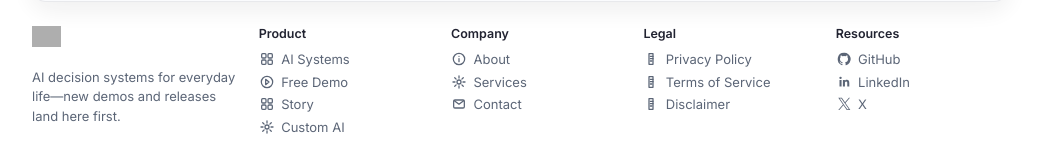
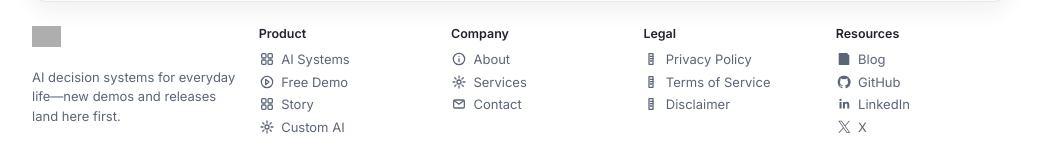
Before and after one commit to xingaiapp/xingai-dot-app, a Next.js app: page /en/apps in a window 1280 px wide. Shown: the part 8133-8274 px from the top of the page, without its empty margins (120-1159 px from the left). Built offline with nearby package versions, Linux system fonts and the light colour scheme; no server answers; grey boxes are pictures that could not be loaded.

Commit message:
feat(seo): link blog.xingai.app in site footer resources

```diff
--- a/app/components/Footer.tsx
+++ b/app/components/Footer.tsx
@@ -13,7 +13,8 @@ type FooterIconName =
   | "custom"
   | "about"
   | "contact"
-  | "legal";
+  | "legal"
+  | "blog";
 
 function FooterLinkIcon({ name }: { name: FooterIconName }) {
   if (name === "github") {
@@ -103,6 +104,18 @@ function FooterLinkIcon({ name }: { name: FooterIconName }) {
         <path d="M11 8h4" />
         <path d="M11 11.5h4" />
         <path d="M11 15h2.5" />
+      </svg>
+    );
+  }
+
+  if (name === "blog") {
+    return (
+      <svg {...common}>
+        <path d="M5 4h11l3 3v13H5z" />
+        <path d="M16 4v3h3" />
+        <path d="M8.5 12h7" />
+        <path d="M8.5 15.5h7" />
+        <path d="M8.5 18.5h4.5" />
       </svg>
     );
   }
@@ -213,6 +226,15 @@ export default function Footer() {
           <span className="footer-column__label">{t("footerResources")}</span>
           <div className="footer-column__links">
             <a
+              href="https://blog.xingai.app"
+              className="footer-resource-link"
+              rel="noopener noreferrer"
+              target="_blank"
+            >
+              <FooterLinkIcon name="blog" />
+              <span>{t("footerBlog")}</span>
+            </a>
+            <a
               href="https://github.com/xingaiapp"
               className="footer-resource-link"
               rel="noopener noreferrer"
```
